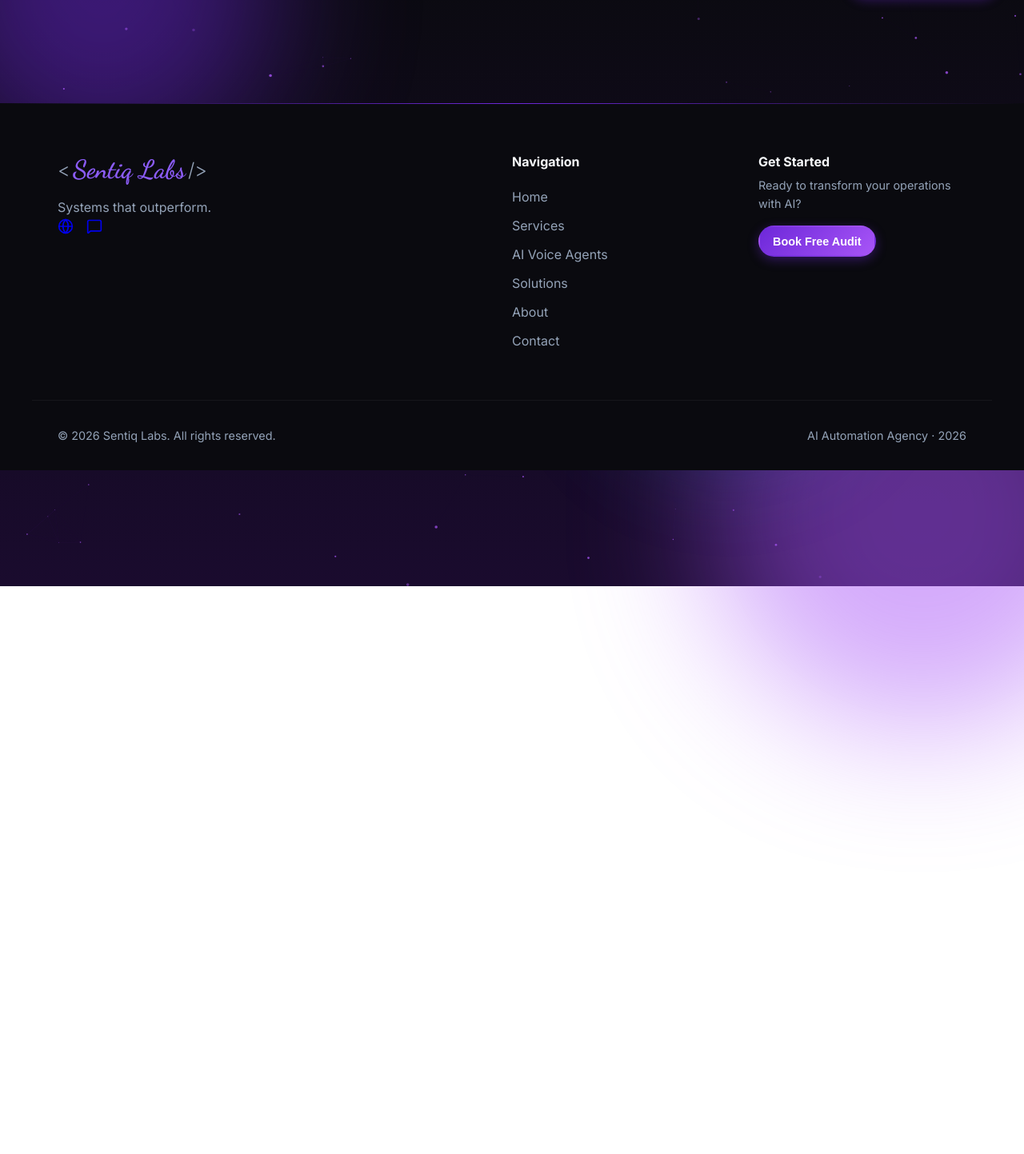
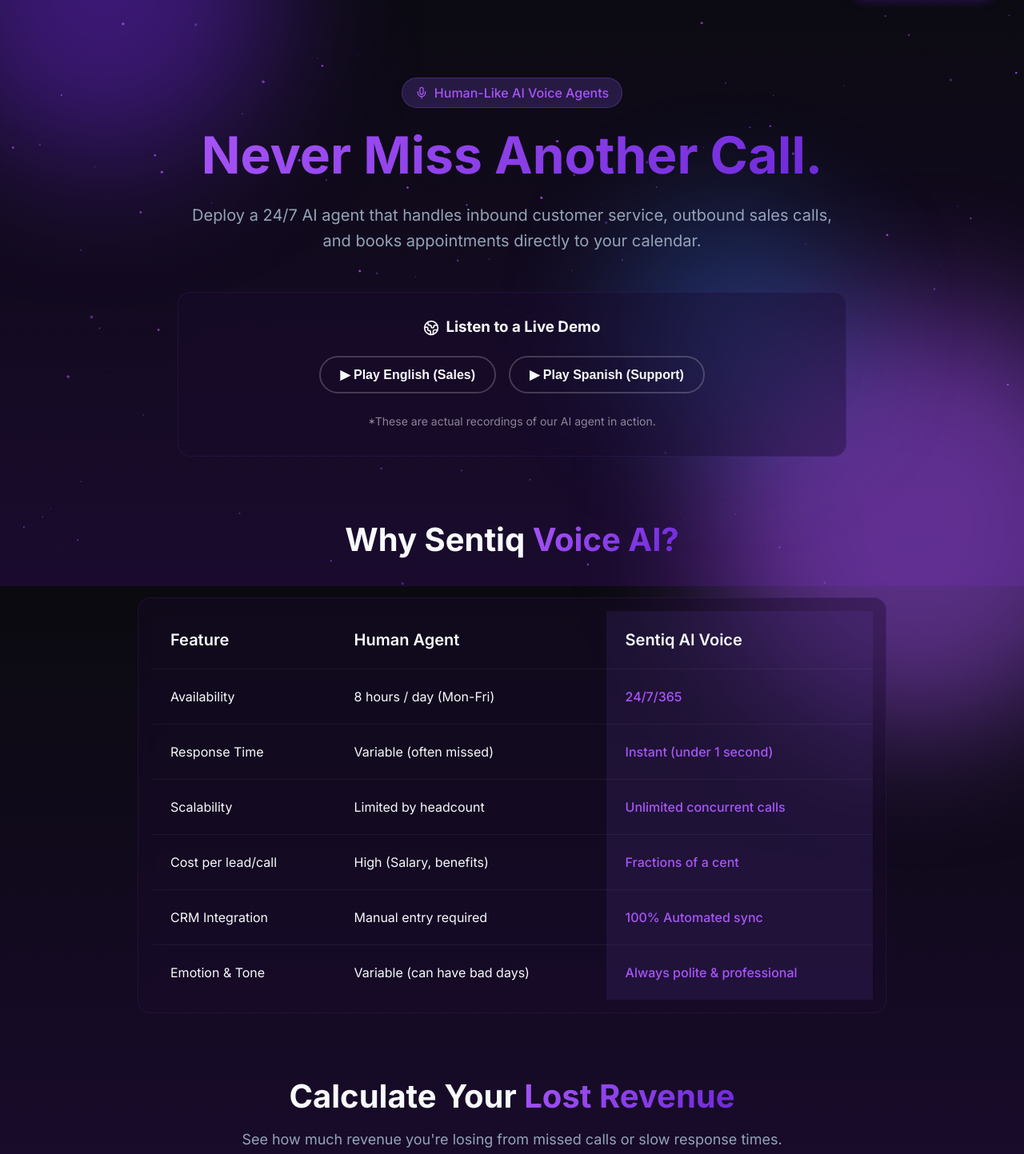
Before and after one commit to Manideep71234/sentiq-labs, a React (Vite) app: page /ai-voice in a window 1280 px wide. Shown: the part 67-1510 px from the top of the page at 80% size. Before the commit the page ends 800 px from the top, so only its background shows below. Built offline with nearby package versions, Linux system fonts and the light colour scheme.

Commit message:
feat: implement AI Voice Agents microsite

```diff
--- a/src/App.tsx
+++ b/src/App.tsx
@@ -7,6 +7,7 @@
 // Pages
 import Home from './pages/Home';
 import Services from './pages/Services';
+import AIVoiceAgents from './pages/AIVoiceAgents';
 import Solutions from './pages/Solutions';
 import About from './pages/About';
 import Contact from './pages/Contact';
@@ -21,6 +22,7 @@
         <Routes>
           <Route path="/" element={<Home />} />
           <Route path="/services" element={<Services />} />
+          <Route path="/ai-voice" element={<AIVoiceAgents />} />
           <Route path="/solutions" element={<Solutions />} />
           <Route path="/about" element={<About />} />
           <Route path="/contact" element={<Contact />} />
--- /dev/null
+++ b/src/components/AIVoice/ComparisonTable.css
@@ -0,0 +1,52 @@
+.comparison-section {
+  max-width: 1000px;
+  margin: 0 auto;
+  padding: 0 2rem;
+  width: 100%;
+}
+
+.comparison-section h2 {
+  text-align: center;
+  font-size: 2.5rem;
+  margin-bottom: 3rem;
+}
+
+.comparison-table-wrapper {
+  overflow-x: auto;
+  border-radius: 1rem;
+  padding: 1rem;
+}
+
+.comparison-table {
+  width: 100%;
+  border-collapse: collapse;
+  text-align: left;
+}
+
+.comparison-table th, .comparison-table td {
+  padding: 1.5rem;
+  border-bottom: 1px solid rgba(255, 255, 255, 0.05);
+}
+
+.comparison-table th {
+  font-size: 1.25rem;
+  font-weight: 600;
+  color: #f8fafc;
+}
+
+.highlight-col {
+  background: rgba(139, 92, 246, 0.1);
+  color: var(--accent-purple-light);
+  font-weight: 500;
+}
+
+.comparison-table tbody tr:last-child td {
+  border-bottom: none;
+}
+
+@media (max-width: 768px) {
+  .comparison-table th, .comparison-table td {
+    padding: 1rem;
+    font-size: 0.9rem;
+  }
+}
--- /dev/null
+++ b/src/components/AIVoice/ComparisonTable.tsx
@@ -0,0 +1,56 @@
+import React from 'react';
+import './ComparisonTable.css';
+
+const ComparisonTable: React.FC = () => {
+  return (
+    <section className="comparison-section">
+      <h2>Why Sentiq <span className="gradient-text">Voice AI?</span></h2>
+
+      <div className="comparison-table-wrapper glass-panel">
+        <table className="comparison-table">
+          <thead>
+            <tr>
+              <th>Feature</th>
+              <th>Human Agent</th>
+              <th className="highlight-col">Sentiq AI Voice</th>
+            </tr>
+          </thead>
+          <tbody>
+            <tr>
+              <td>Availability</td>
+              <td>8 hours / day (Mon-Fri)</td>
+              <td className="highlight-col">24/7/365</td>
+            </tr>
+            <tr>
+              <td>Response Time</td>
+              <td>Variable (often missed)</td>
+              <td className="highlight-col">Instant (under 1 second)</td>
+            </tr>
+            <tr>
+              <td>Scalability</td>
+              <td>Limited by headcount</td>
+              <td className="highlight-col">Unlimited concurrent calls</td>
+            </tr>
+            <tr>
+              <td>Cost per lead/call</td>
+              <td>High (Salary, benefits)</td>
+              <td className="highlight-col">Fractions of a cent</td>
+            </tr>
+            <tr>
+              <td>CRM Integration</td>
+              <td>Manual entry required</td>
+              <td className="highlight-col">100% Automated sync</td>
+            </tr>
+            <tr>
+              <td>Emotion & Tone</td>
+              <td>Variable (can have bad days)</td>
+              <td className="highlight-col">Always polite & professional</td>
+            </tr>
+          </tbody>
+        </table>
+      </div>
+    </section>
+  );
+};
+
+export default ComparisonTable;
--- /dev/null
+++ b/src/components/AIVoice/ROICalculator.css
@@ -0,0 +1,96 @@
+.roi-calculator {
+  max-width: 1000px;
+  margin: 0 auto;
+  padding: 0 2rem;
+  text-align: center;
+}
+
+.roi-calculator h2 {
+  font-size: 2.5rem;
+  margin-bottom: 1rem;
+}
+
+.roi-calculator .subtitle {
+  color: #94a3b8;
+  margin-bottom: 3rem;
+  font-size: 1.125rem;
+}
+
+.calculator-container {
+  display: grid;
+  grid-template-columns: 1fr 1fr;
+  gap: 3rem;
+  padding: 3rem;
+  border-radius: 1.5rem;
+  text-align: left;
+}
+
+.calc-inputs {
+  display: flex;
+  flex-direction: column;
+  gap: 2rem;
+}
+
+.calc-group label {
+  display: block;
+  margin-bottom: 1rem;
+  font-weight: 500;
+  color: #f8fafc;
+}
+
+.calc-group input[type="range"] {
+  width: 100%;
+  accent-color: var(--accent-purple-light);
+  margin-bottom: 0.75rem;
+  cursor: pointer;
+}
+
+.value-display {
+  display: block;
+  color: var(--accent-purple-light);
+  font-weight: 600;
+  font-size: 1.125rem;
+}
+
+.calc-results {
+  display: flex;
+  flex-direction: column;
+  justify-content: center;
+  background: rgba(0, 0, 0, 0.3);
+  padding: 3rem;
+  border-radius: 1rem;
+  border: 1px solid rgba(255,255,255,0.05);
+  text-align: center;
+}
+
+.calc-results h3 {
+  margin-bottom: 1.5rem;
+  color: #94a3b8;
+  font-size: 1.25rem;
+  font-weight: 500;
+}
+
+.huge-number {
+  font-size: clamp(3rem, 5vw, 4rem);
+  font-weight: 800;
+  color: #ef4444;
+  margin-bottom: 1.5rem;
+  line-height: 1;
+}
+
+.calc-results p {
+  color: #94a3b8;
+  line-height: 1.6;
+}
+
+@media (max-width: 768px) {
+  .calculator-container {
+    grid-template-columns: 1fr;
+    padding: 1.5rem;
+    gap: 2rem;
+  }
+
+  .calc-results {
+    padding: 2rem 1.5rem;
+  }
+}
--- /dev/null
+++ b/src/components/AIVoice/ROICalculator.tsx
@@ -0,0 +1,48 @@
+import React, { useState } from 'react';
+import './ROICalculator.css';
+
+const ROICalculator: React.FC = () => {
+  const [leads, setLeads] = useState(100);
+  const [dealValue, setDealValue] = useState(1000);
+  const [missedRate, setMissedRate] = useState(30);
+
+  const missedLeads = Math.floor(leads * (missedRate / 100));
+  const lostRevenue = missedLeads * dealValue;
+
+  return (
+    <section className="roi-calculator">
+      <h2>Calculate Your <span className="gradient-text">Lost Revenue</span></h2>
+      <p className="subtitle">See how much revenue you're losing from missed calls or slow response times.</p>
+
+      <div className="calculator-container glass-panel">
+        <div className="calc-inputs">
+          <div className="calc-group">
+            <label>Monthly Inbound Leads/Calls</label>
+            <input type="range" min="10" max="1000" step="10" value={leads} onChange={(e) => setLeads(Number(e.target.value))} />
+            <span className="value-display">{leads} leads</span>
+          </div>
+
+          <div className="calc-group">
+            <label>Average Deal Value ($)</label>
+            <input type="range" min="100" max="10000" step="100" value={dealValue} onChange={(e) => setDealValue(Number(e.target.value))} />
+            <span className="value-display">${dealValue.toLocaleString()}</span>
+          </div>
+
+          <div className="calc-group">
+            <label>Missed Call/Lead Rate (%)</label>
+            <input type="range" min="5" max="80" step="5" value={missedRate} onChange={(e) => setMissedRate(Number(e.target.value))} />
+            <span className="value-display">{missedRate}%</span>
+          </div>
+        </div>
+
+        <div className="calc-results">
+          <h3>Monthly Revenue Lost</h3>
+          <div className="huge-number">${lostRevenue.toLocaleString()}</div>
+          <p>Our AI Voice Agents answer instantly, recovering this lost revenue for a fraction of the cost.</p>
+        </div>
+      </div>
+    </section>
+  );
+};
+
+export default ROICalculator;
--- /dev/null
+++ b/src/components/AIVoice/VoiceHero.css
@@ -0,0 +1,64 @@
+.voice-hero {
+  text-align: center;
+  padding: 4rem 2rem 0;
+  max-width: 900px;
+  margin: 0 auto;
+}
+
+.voice-hero .badge {
+  display: inline-flex;
+  align-items: center;
+  gap: 0.5rem;
+  padding: 0.5rem 1rem;
+  background: rgba(139, 92, 246, 0.2);
+  border-radius: 2rem;
+  color: var(--accent-purple-light);
+  margin-bottom: 1.5rem;
+  font-weight: 500;
+  border: 1px solid rgba(139, 92, 246, 0.3);
+}
+
+.voice-hero h1 {
+  font-size: clamp(3rem, 5vw, 4.5rem);
+  margin-bottom: 1.5rem;
+  line-height: 1.1;
+}
+
+.voice-hero p {
+  font-size: 1.25rem;
+  color: #94a3b8;
+  margin-bottom: 3rem;
+  line-height: 1.6;
+}
+
+.audio-demo {
+  padding: 2rem;
+  border-radius: 1rem;
+  margin-top: 2rem;
+}
+
+.audio-demo h3 {
+  display: flex;
+  align-items: center;
+  justify-content: center;
+  gap: 0.5rem;
+  margin-bottom: 1.5rem;
+}
+
+.audio-players {
+  display: flex;
+  gap: 1rem;
+  justify-content: center;
+  flex-wrap: wrap;
+}
+
+.audio-players button {
+  min-width: 200px;
+}
+
+.demo-note {
+  font-size: 0.875rem !important;
+  margin-top: 1.5rem !important;
+  margin-bottom: 0 !important;
+  color: rgba(255, 255, 255, 0.5) !important;
+}
--- /dev/null
+++ b/src/components/AIVoice/VoiceHero.tsx
@@ -0,0 +1,26 @@
+import React from 'react';
+import { Mic, Globe2 } from 'lucide-react';
+import './VoiceHero.css';
+
+const VoiceHero: React.FC = () => {
+  return (
+    <section className="voice-hero">
+      <div className="voice-hero-content">
+        <div className="badge"><Mic size={16} /> Human-Like AI Voice Agents</div>
+        <h1 className="gradient-text">Never Miss Another Call.</h1>
+        <p>Deploy a 24/7 AI agent that handles inbound customer service, outbound sales calls, and books appointments directly to your calendar.</p>
+
+        <div className="audio-demo glass-panel">
+          <h3><Globe2 size={20} /> Listen to a Live Demo</h3>
+          <div className="audio-players">
+            <button className="btn btn-secondary">▶ Play English (Sales)</button>
+            <button className="btn btn-secondary">▶ Play Spanish (Support)</button>
+          </div>
+          <p className="demo-note">*These are actual recordings of our AI agent in action.</p>
+        </div>
+      </div>
+    </section>
+  );
+};
+
+export default VoiceHero;
--- a/src/components/Navbar.tsx
+++ b/src/components/Navbar.tsx
@@ -7,6 +7,7 @@
 const navLinks = [
   { name: 'Home', path: '/' },
   { name: 'Services', path: '/services' },
+  { name: 'AI Voice Agents', path: '/ai-voice' },
   { name: 'Solutions', path: '/solutions' },
   { name: 'About', path: '/about' },
   { name: 'Contact', path: '/contact' },
--- /dev/null
+++ b/src/pages/AIVoiceAgents.css
@@ -0,0 +1,10 @@
+.ai-voice-page {
+  display: flex;
+  flex-direction: column;
+  gap: 5rem;
+  padding-bottom: 2rem;
+}
+
+.voice-contact-wrapper {
+  margin-top: 2rem;
+}
--- /dev/null
+++ b/src/pages/AIVoiceAgents.tsx
@@ -0,0 +1,23 @@
+import React from 'react';
+import VoiceHero from '../components/AIVoice/VoiceHero';
+import ComparisonTable from '../components/AIVoice/ComparisonTable';
+import ROICalculator from '../components/AIVoice/ROICalculator';
+import ContactSection from '../components/ContactSection';
+import './AIVoiceAgents.css';
+
+const AIVoiceAgents: React.FC = () => {
+  return (
+    <div className="ai-voice-page">
+      <VoiceHero />
+      <ComparisonTable />
+      <ROICalculator />
+
+      <div className="voice-contact-wrapper">
+        <h2 style={{ textAlign: 'center', marginBottom: '1rem', fontSize: '2.5rem' }}>Ready to deploy your <span className="gradient-text">Voice Agent?</span></h2>
+        <ContactSection />
+      </div>
+    </div>
+  );
+};
+
+export default AIVoiceAgents;
```
